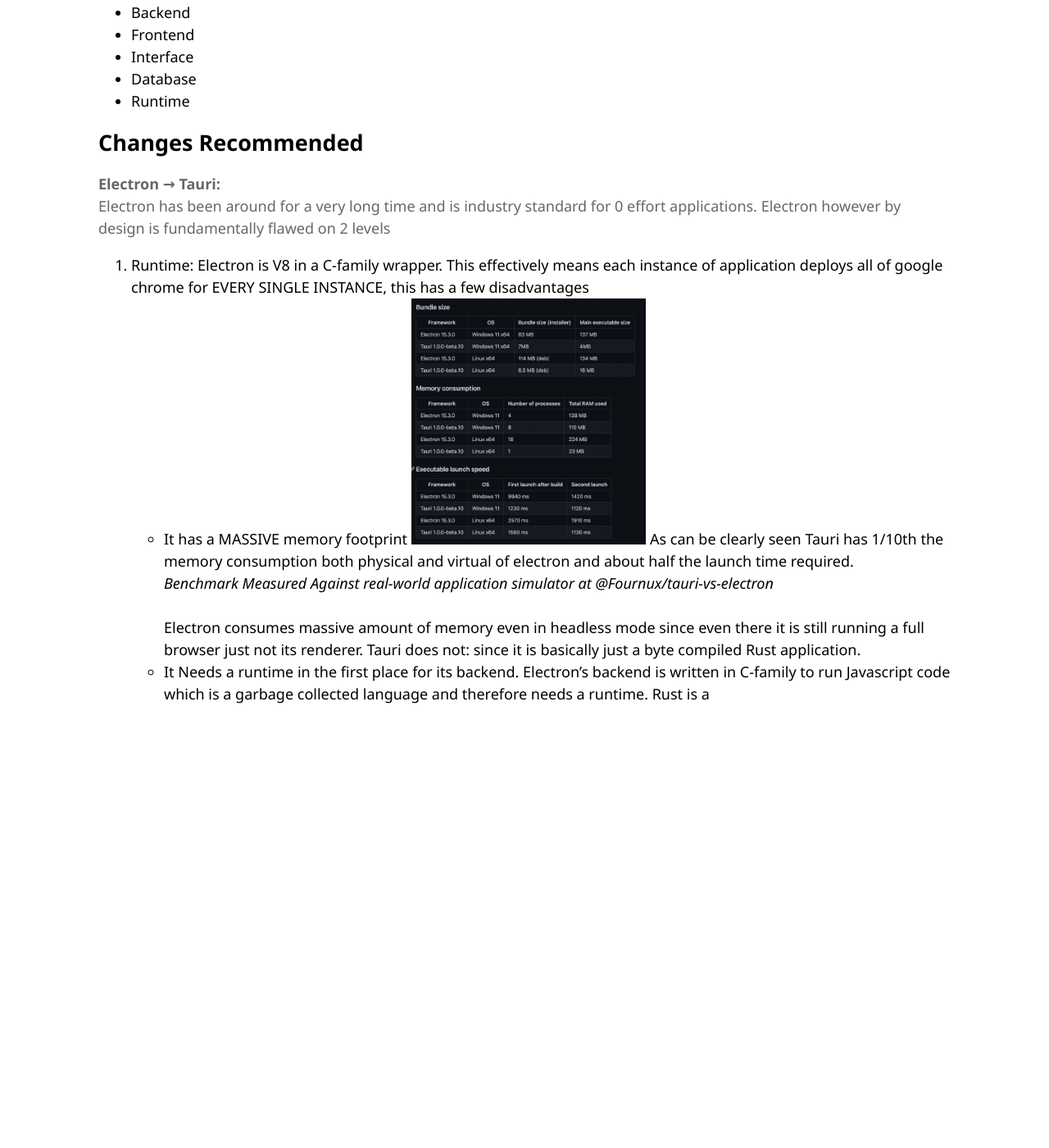
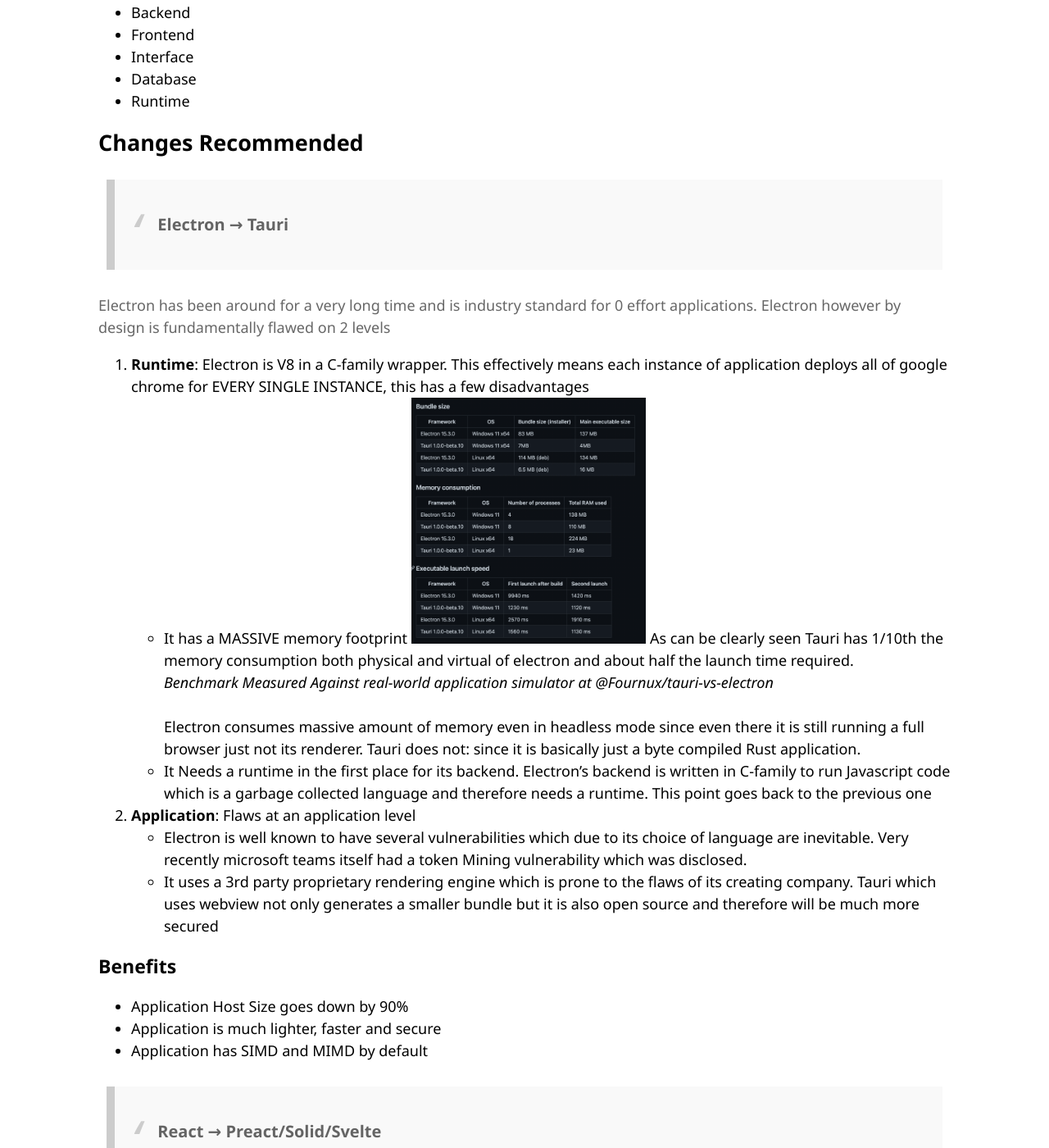
Before and after one commit to plutoniumm/Wavelabs, a Jekyll site: the page built from docs/006-ORAN-MERN.md, in a window 1280 px wide and 1400 px high, scrolled down 630 px. Shown: the whole window at 82% size. Built offline with Jekyll 4.4.1, drawn with Linux system fonts in a browser that asks for light colours; our own code applies the rules of GitHub Pages for plain Markdown files; before the commit the page ends 1508 px from its top, so only the background shows below that; some of the changed text lies outside the part shown.

Commit message:
Docs -> PPT

```diff
--- a/docs/006-ORAN-MERN.md
+++ b/docs/006-ORAN-MERN.md
@@ -14,14 +14,51 @@
 - Runtime
 
 ## Changes Recommended
-**Electron &rarr; Tauri:** \
+> **Electron &rarr; Tauri**
+
 Electron has been around for a very long time and is industry standard for 0 effort applications. Electron however by design is fundamentally flawed on 2 levels
-1. Runtime: Electron is V8 in a C-family wrapper. This effectively means each instance of application deploys all of google chrome for EVERY SINGLE INSTANCE, this has a few disadvantages
-- It has a MASSIVE memory footprint
+1. **Runtime**: Electron is V8 in a C-family wrapper. This effectively means each instance of application deploys all of google chrome for EVERY SINGLE INSTANCE, this has a few disadvantages
+    - It has a MASSIVE memory footprint
 ![Tauri Memory](../assets/w3/200.png)
 As can be clearly seen Tauri has 1/10th the memory consumption both physical and virtual of electron and about half the launch time required. \
 <cite>Benchmark Measured Against real-world application simulator at @Fournux/tauri-vs-electron</cite>
 \
 \
 Electron consumes massive amount of memory even in headless mode since even there it is still running a full browser just not its renderer. Tauri does not: since it is basically just a byte compiled Rust application.
-- It Needs a runtime in the first place for its backend. Electron's backend is written in C-family to run Javascript code which is a garbage collected language and therefore needs a runtime. Rust is a
+    - It Needs a runtime in the first place for its backend. Electron's backend is written in C-family to run Javascript code which is a garbage collected language and therefore needs a runtime. This point goes back to the previous one
+
+2. **Application**: Flaws at an application level
+    - Electron is well known to have several vulnerabilities which due to its choice of language are inevitable. Very recently microsoft teams itself had a token Mining vulnerability which was disclosed.
+    - It uses a 3rd party proprietary rendering engine which is prone to the flaws of its creating company. Tauri which uses webview not only generates a smaller bundle but it is also open source and therefore will be much more secured
+
+### Benefits
+- Application Host Size goes down by 90%
+- Application is much lighter, faster and secure
+- Application has SIMD and MIMD by default
+
+> **React &rarr; Preact/Solid/Svelte**
+
+React is well known for being memory inefficient.
+
+![MVC](../assets/w4/001.png)
+
+It would be easiest for company to move from React to Solid or Preact as that would be 0 effort migration due to sharing of syntax and still a 90% cut in bundle size
+
+If even last mile optimisation is needed the application can be rewritten in Svelte. However this should be done only if there are plans to scale the application later as Svelte scales up superlinearly compared to JSX based languages because of its design
+
+### Benefits
+- 90% Reduction in App bundle size
+- Runtime Application Speedup
+
+> **CSV &rarr; PostgreSQL**
+
+### Benefits
+- Data Manipulation, Transactions, Multiple Joins, Concurrent Access
+- Indexing for 1,000,000x speed up in search
+
+### Loss
+Appending to CSV is instantaneous. Adding new user will be slow, searching from old users in SQL will be faster
+
+> Backend: No change recommended
+
+Cost to company will be too high medium term. And will ad no company short term. Changing backend will have any benefit if at all in extremely long term
--- a/package.json
+++ b/package.json
@@ -1,5 +1,6 @@
 {
   "scripts": {
-    "git": "vecon git"
+    "git": "vecon git",
+    "dev": "bun ./server.js"
   }
 }
```
Also changed, not shown: context/003.html (added, +21 -0 lines), server.js (added, +25 -0 lines), assets/w4/001.png (added), context/004.html (added).
